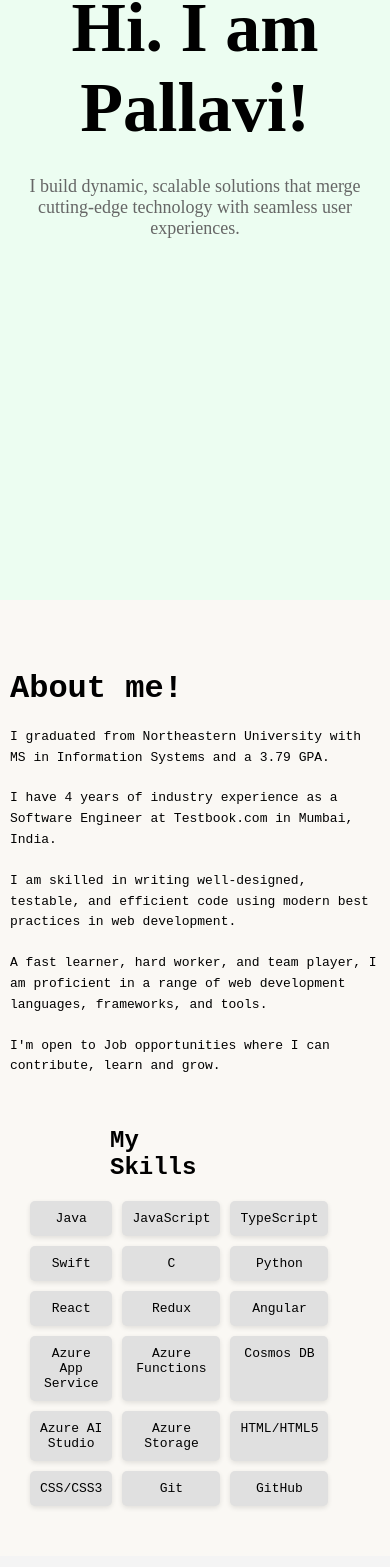
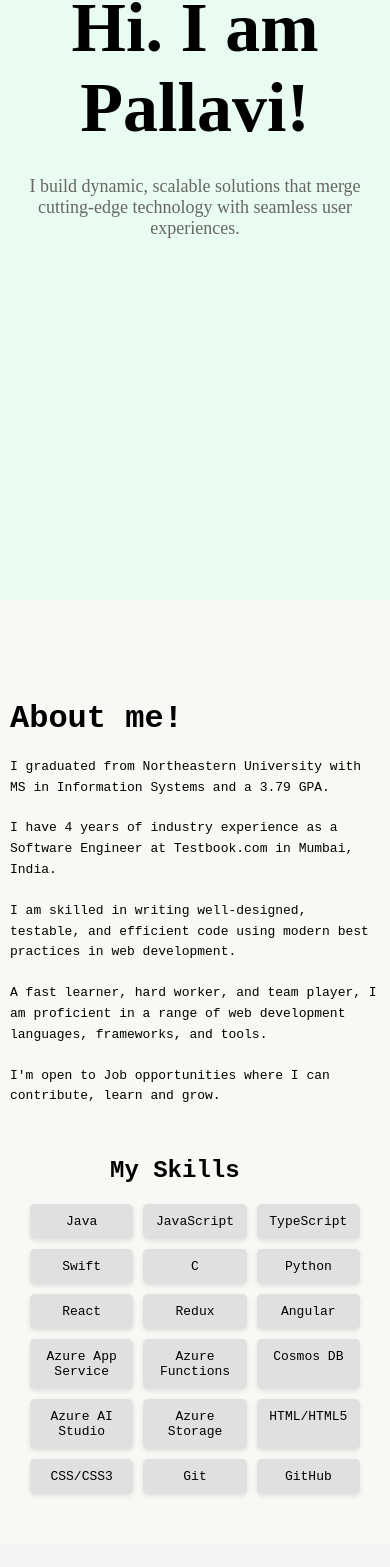
Before and after one commit to deogadepallavi/PallaviDeogadePortfolio, a React (Create React App) app: page / in a window 390 px wide. Shown: the part 413-1980 px from the top of the page. Built offline with nearby package versions, Linux system fonts and the light colour scheme; a web font is replaced by a local one.

Commit message:
adding changes in app.css

```diff
--- a/src/App.css
+++ b/src/App.css
@@ -86,16 +86,20 @@
       flex-direction: column;
       padding-left: 10px;
       padding-right: 10px;
-      padding-top: 50px !important;
+      padding-top: 80px !important;
       /* align-items: center; Optional: centers items horizontally when stacked */
     }
 
     .project-showcase-container {
       flex-direction: column;
+      margin-left: 20px !important;
+      margin-right: 20px !important;
     }
 
     .project-showcase-container1 {
       flex-direction: column;
+      margin-left: 20px !important;
+      margin-right: 20px !important;
     }
 
     .centered-text h1 {
@@ -120,7 +124,7 @@
     }
 
     .skills{
-      width: 100%;
+      width: 100% !important;
     }
 
     .skills h2 {
@@ -156,6 +160,8 @@
 
   .text{
     font-size: 10px;
+    font-family: monospace;
+    color: lightslategray;
   }
 
   .toggle-btn {
@@ -166,9 +172,16 @@
     padding-top: 20px !important;
   }
 
+  .text-section h1 {
+    font-size: 1.5rem !important;
+  }
 
+  .text-section p {
+    font-size: 12px !important;
+  }
 
-  }
+}
+
 
 
  .show-menu {
```
